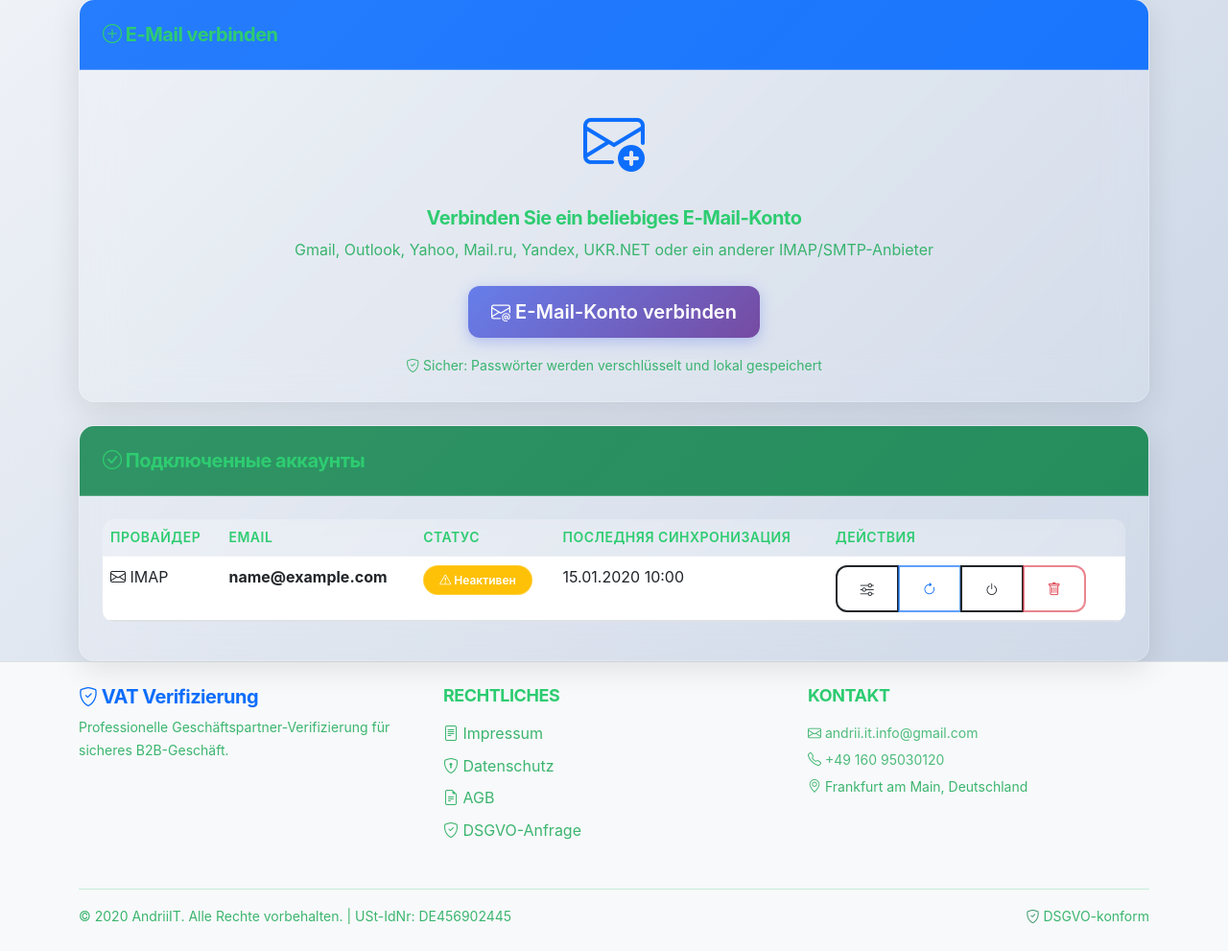
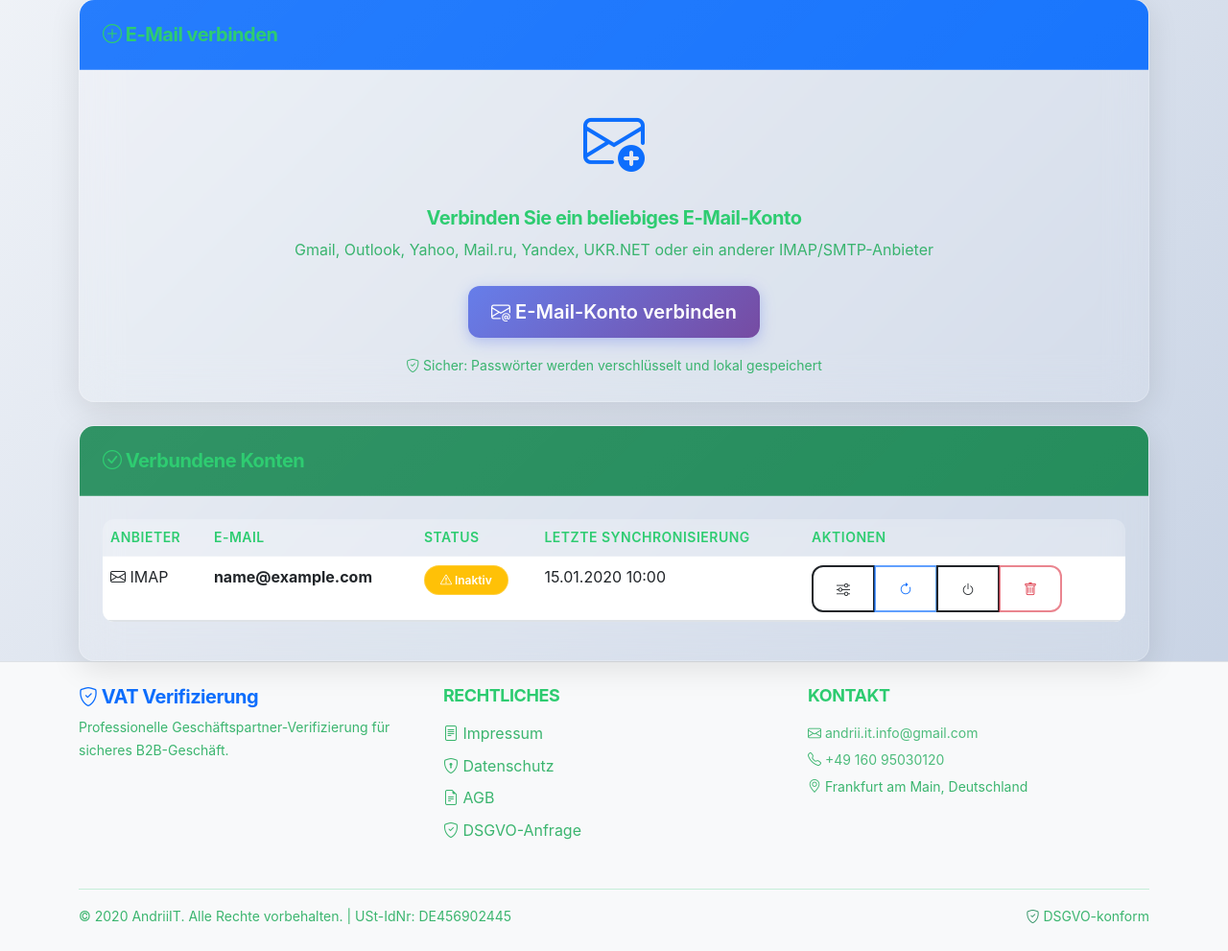
Before and after one commit to pilipandr770/vat-bot-1, a Python web app: template app/mailguard/templates/mailguard/accounts.html in a window 1280 px wide. Shown: the part 333-1324 px from the top of the page at 96% size. Run offline with Jinja, Linux system fonts and the light colour scheme; the template is opened without the code that fills it: most values are stand-ins (such as "Sample title", 1, 10 or a date in 2020).

Commit message:
i18n: Translate accounts table headers and messages to German
- 'Подключенные аккаунты'  'Verbundene Konten'
- 'Провайдер'  'Anbieter'
- 'Статус'  'Status'
- 'Последняя синхронизация'  'Letzte Synchronisierung'
- 'Действия'  'Aktionen'
- 'Активен/Неактивен'  'Aktiv/Inaktiv'
- 'Еще не синхронизирован'  'Noch nicht synchronisiert'
- 'Синхронизировать сейчас'  'Jetzt synchronisieren'
- 'Включить/Выключить'  'Aktivieren/Deaktivieren'
- 'Удалить' confirmation  'Dieses Konto löschen?...'
- 'Пока нет подключенных аккаунтов'  'Noch keine verbundenen Konten'
- 'Выберите провайдера выше'  'Wählen Sie oben einen Anbieter aus'

```diff
--- a/app/mailguard/templates/mailguard/accounts.html
+++ b/app/mailguard/templates/mailguard/accounts.html
@@ -53,7 +53,7 @@
     <!-- Список подключенных аккаунтов -->
     <div class="card">
         <div class="card-header bg-success text-white">
-            <h5 class="mb-0"><i class="bi bi-check-circle"></i> Подключенные аккаунты</h5>
+            <h5 class="mb-0"><i class="bi bi-check-circle"></i> Verbundene Konten</h5>
         </div>
         <div class="card-body">
             {% if accounts %}
@@ -61,11 +61,11 @@
                     <table class="table table-hover">
                         <thead>
                             <tr>
-                                <th>Провайдер</th>
-                                <th>Email</th>
-                                <th>Статус</th>
-                                <th>Последняя синхронизация</th>
-                                <th>Действия</th>
+                                <th>Anbieter</th>
+                                <th>E-Mail</th>
+                                <th>Status</th>
+                                <th>Letzte Synchronisierung</th>
+                                <th>Aktionen</th>
                             </tr>
                         </thead>
                         <tbody>
@@ -86,11 +86,11 @@
                                 <td>
                                     {% if account.is_active %}
                                         <span class="badge bg-success">
-                                            <i class="bi bi-check-circle"></i> Активен
+                                            <i class="bi bi-check-circle"></i> Aktiv
                                         </span>
                                     {% else %}
                                         <span class="badge bg-warning">
-                                            <i class="bi bi-exclamation-triangle"></i> Неактивен
+                                            <i class="bi bi-exclamation-triangle"></i> Inaktiv
                                         </span>
                                     {% endif %}
                                 </td>
@@ -98,7 +98,7 @@
                                     {% if account.last_sync_at %}
                                         {{ account.last_sync_at.strftime('%d.%m.%Y %H:%M') }}
                                     {% else %}
-                                        <span class="text-muted">Еще не синхронизирован</span>
+                                        <span class="text-muted">Noch nicht synchronisiert</span>
                                     {% endif %}
                                 </td>
                                 <td>
@@ -114,18 +114,18 @@
                                         </button>
                                         <a href="{{ url_for('mailguard.sync_account', account_id=account.id) }}"
                                            class="btn btn-outline-primary"
-                                           title="Синхронизировать сейчас">
+                                           title="Jetzt synchronisieren">
                                             <i class="bi bi-arrow-clockwise"></i>
                                         </a>
                                         <a href="{{ url_for('mailguard.toggle_account', account_id=account.id) }}"
                                            class="btn btn-outline-warning"
-                                           title="Включить/Выключить">
+                                           title="Aktivieren/Deaktivieren">
                                             <i class="bi bi-power"></i>
                                         </a>
                                         <a href="{{ url_for('mailguard.delete_account', account_id=account.id) }}"
                                            class="btn btn-outline-danger"
-                                           onclick="return confirm('Удалить этот аккаунт? Все связанные письма останутся в базе.');"
-                                           title="Удалить">
+                                           onclick="return confirm('Dieses Konto löschen? Alle verknüpften E-Mails bleiben in der Datenbank.');"
+                                           title="Löschen">
                                             <i class="bi bi-trash"></i>
                                         </a>
                                     </div>
@@ -167,8 +167,8 @@
             {% else %}
                 <div class="text-center py-5">
                     <i class="bi bi-inbox" style="font-size: 4rem; color: #ccc;"></i>
-                    <p class="text-muted mt-3">Пока нет подключенных аккаунтов</p>
-                    <p class="text-muted">Выберите провайдера выше, чтобы начать</p>
+                    <p class="text-muted mt-3">Noch keine verbundenen Konten</p>
+                    <p class="text-muted">Wählen Sie oben einen Anbieter aus, um zu beginnen</p>
                 </div>
             {% endif %}
         </div>
```
